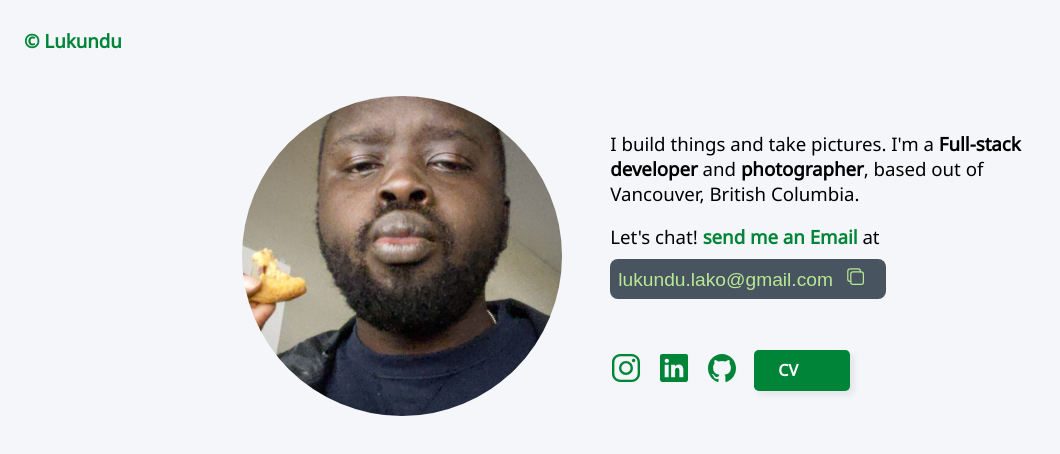
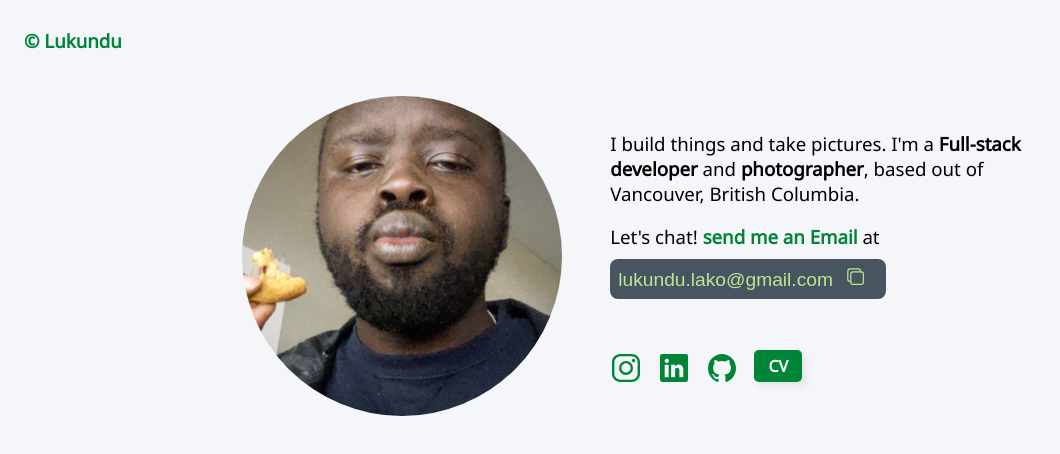
Before and after one commit to thuslako/port-11ty, an Eleventy site: page index.njk in a window 1280 px wide. Shown: the whole page, without its empty margins (0-1060 px from the left). Built offline with nearby package versions, Linux system fonts and the light colour scheme; Eleventy itself is replaced by a stand-in of ours; files that its build step writes are made by us from their sources.

Commit message:
update: corrected build

```diff
--- a/package.json
+++ b/package.json
@@ -1,17 +1,19 @@
 {
   "dependencies": {
+    "@11ty/eleventy": "^1.0.1",
     "@11ty/eleventy-navigation": "^0.3.3",
     "@types/markdown-it": "^12.2.3",
     "fs": "^0.0.1-security",
     "jpeg-js": "^0.4.4",
-    "markdown-it": "^12.3.2",
+    "markdown-it": "^13.0.1",
     "markdown-it-anchor": "^8.6.4",
     "sass": "^1.53.0",
     "three": "^0.142.0"
   },
   "scripts": {
     "scss": "sass --style=compressed scss/style.scss  ./css/style.css",
-    "start": "eleventy --serve"
+    "start": "eleventy --serve",
+    "build": "eleventy"
   },
   "devDependencies": {
     "eleventy-plugin-lazyimages": "^2.1.2"
--- a/scss/_button.scss
+++ b/scss/_button.scss
@@ -14,14 +14,12 @@
 
 .btn-cv{
   position: relative;
-  width: 6rem;
+  width: 3rem;
   background-color: $primary;
-  padding-left: 1.5rem;
-  padding-right: 0.6rem;
-  padding-top: 0.6rem;
-  padding-bottom: 0.6rem;
+  padding: 0.3rem;
   border-radius: 0.3rem;
   color: #fefefe !important;
+  text-align: center;
   font-weight: 600;
   font-size: 1rem;
   filter: drop-shadow(0.3rem 0.3rem 0.2rem rgba(0, 0, 0, 0.07));
```
Also changed, not shown: .eleventy.js, .lazyimages.json, css/style.css, 7 other files.
